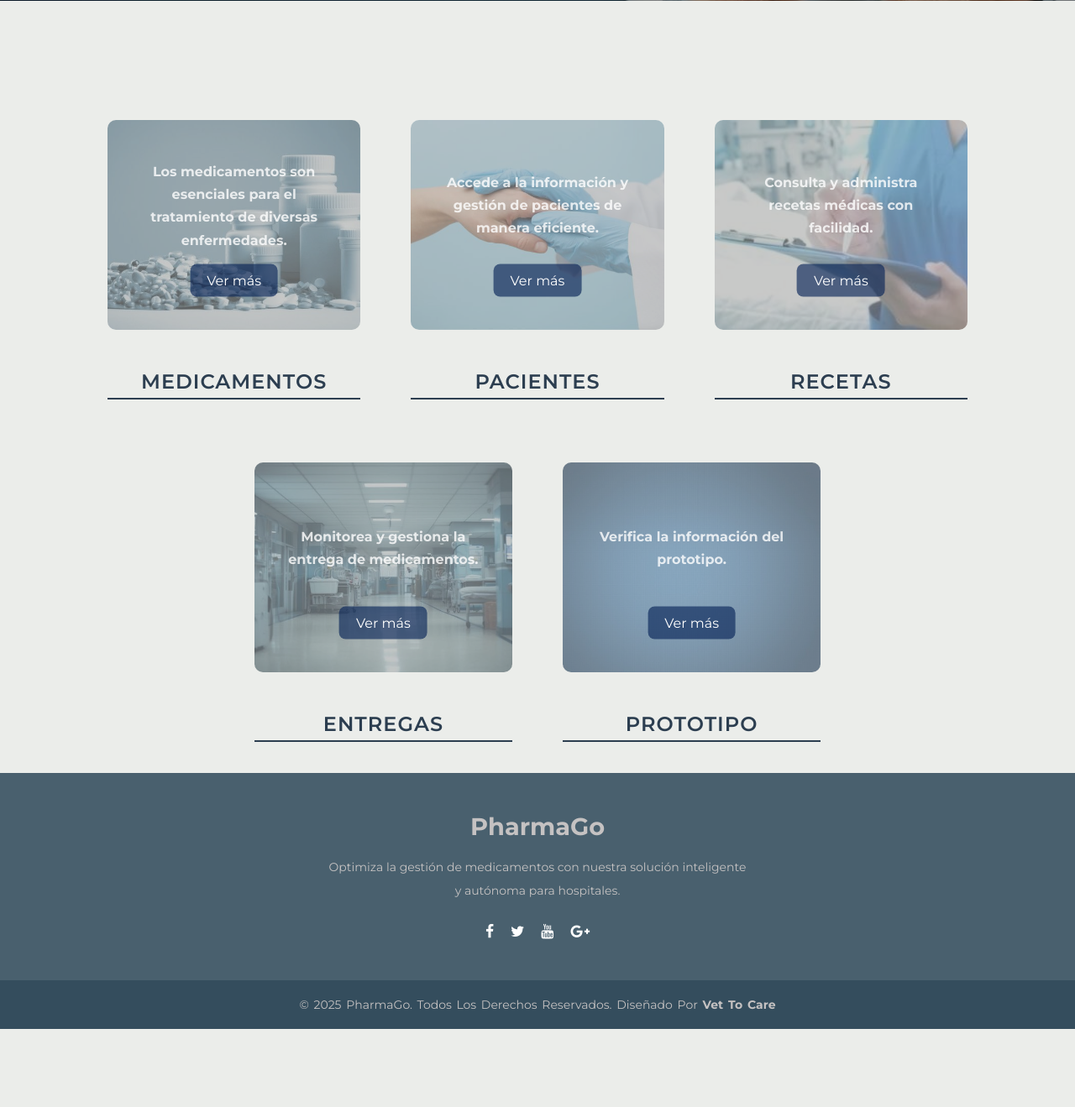
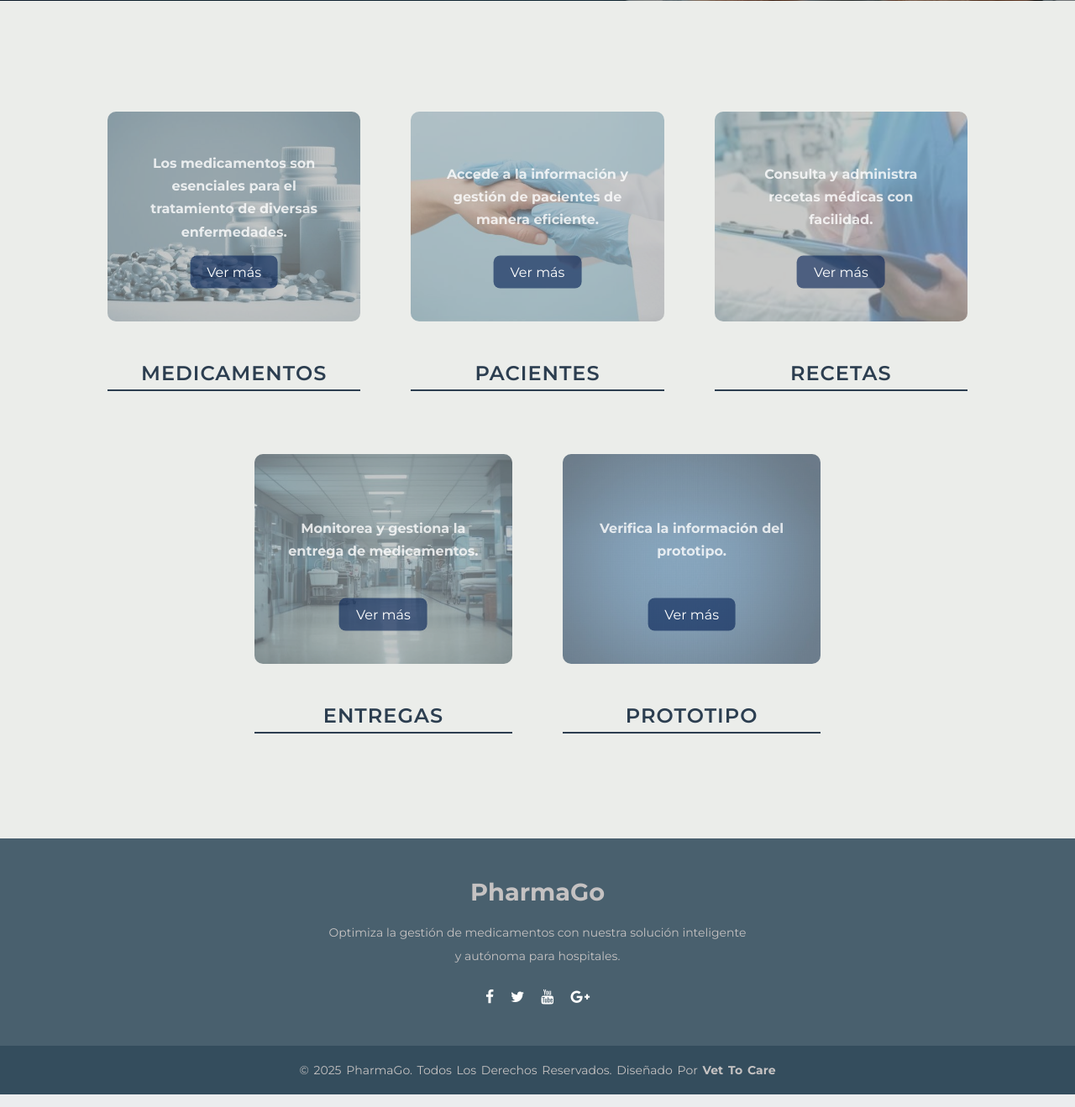
Before and after one commit to CarToCare/PharmaGo, a Django app: page /inicio/ in a window 1280 px wide. Shown: the part 479-1798 px from the top of the page at 84% size. Run offline with Django 5.2, Linux system fonts and the light colour scheme; some libraries are stand-ins or nearby versions.

Commit message:
cambiei algo

```diff
--- a/ourproyecto/pag/static/ini.css
+++ b/ourproyecto/pag/static/ini.css
@@ -228,8 +228,8 @@ body {
     width: 80%;
     margin: auto;
     text-align: center;
-    padding-top: 70px; /*fue lo q cambie */
-    padding-bottom: 10px;
+    padding-top: 40px; /*fue lo q cambie */
+    margin-top: 20px;
 }
 
 .row {
@@ -272,10 +272,10 @@ body {
 .footer{
     width: auto;
     height: auto;
-    background-color:#49606e ;
+    background-color: #49606e;
     padding-top: 40px;
     color: #c5c2c2;
-    margin-top: 600px; /* Este lo cambie */
+    margin-top: -300px
 }
 .footer-content {
     display: flex;
--- a/ourproyecto/pag/templates/inicio.html
+++ b/ourproyecto/pag/templates/inicio.html
@@ -129,7 +129,6 @@
             </section>
 
 
-</div>
 
             <footer class="footer">
                 <div class="footer-content">
@@ -147,6 +146,9 @@
                     <p>&copy; 2025 PharmaGo. Todos los derechos reservados. Diseñado por <strong>Vet To Care</strong></p>
                 </div>
             </footer>
+</div>
+
+
 
 </body>
 </html>
```
Lines whose indentation alone changed are shown as unchanged.
